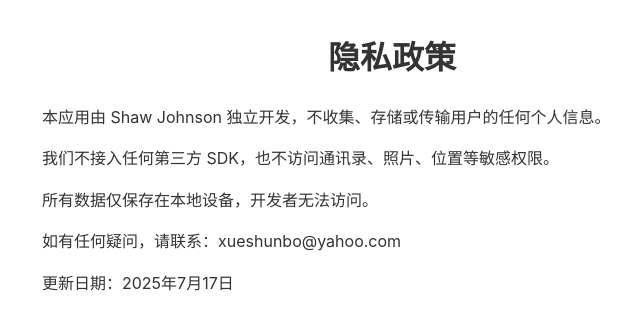
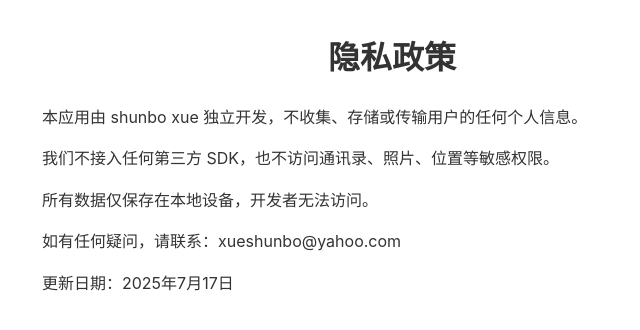
Before and after one commit to xueshunbo/privacy-policy, a plain HTML site: page index.html in a window 1280 px wide. Shown: the whole page, without its empty margins (248-888 px from the left). Drawn offline with Linux system fonts and the light colour scheme.

Commit message:
Update index.html

```diff
--- a/index.html
+++ b/index.html
@@ -11,7 +11,7 @@
 </head>
 <body>
   <h1>隐私政策</h1>
-  <p>本应用由 Shaw Johnson 独立开发，不收集、存储或传输用户的任何个人信息。</p>
+  <p>本应用由 shunbo xue 独立开发，不收集、存储或传输用户的任何个人信息。</p>
   <p>我们不接入任何第三方 SDK，也不访问通讯录、照片、位置等敏感权限。</p>
   <p>所有数据仅保存在本地设备，开发者无法访问。</p>
   <p>如有任何疑问，请联系：xueshunbo@yahoo.com</p>
```
